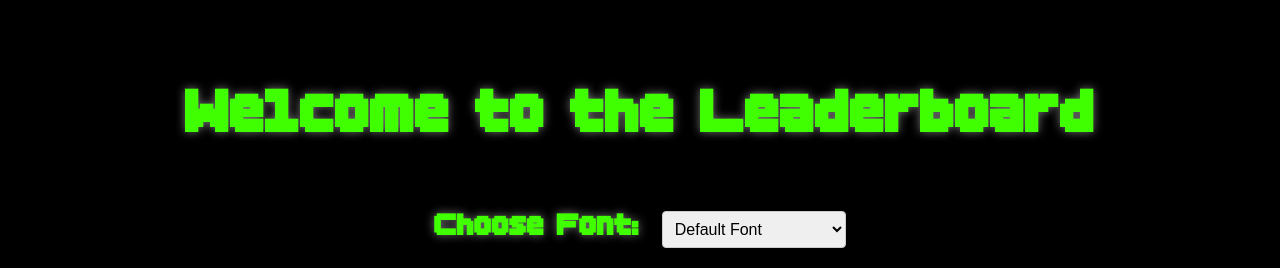
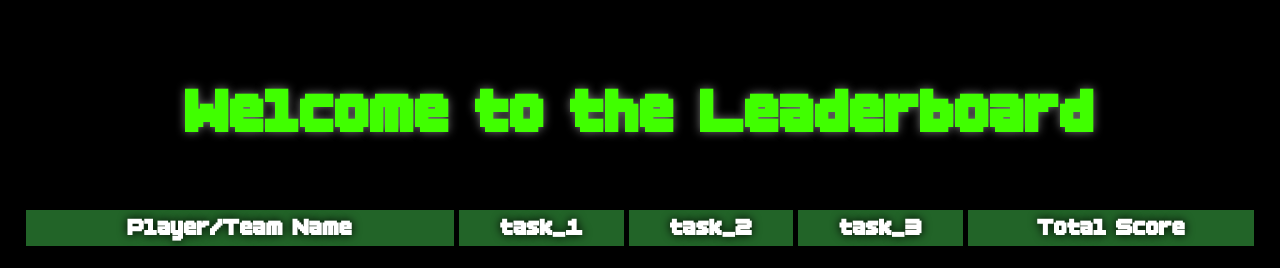
Before and after one commit to eternity336/Leaderboard, a Flask app: page / in a window 1280 px wide. Shown: the top 268 px of the page. Run offline with Flask 3, Linux system fonts and the light colour scheme; lists and menus that the app fills with data are empty.

Commit message:
fix: hide font selector dropdown completely while keeping it configurable
Co-authored-by: aider (ollama_chat/qwen3-coder) <aider@aider.chat>

```diff
--- a/static/styles/styles.css
+++ b/static/styles/styles.css
@@ -62,9 +62,17 @@ table.showplayerstable thead th {
   text-align: center;
 }
 
+/* Hide font selector completely */
+.font-selector.hidden {
+  display: none !important;
+}
+
 .font-selector {
   margin-bottom: 20px;
   /* Removed text-align: center; */
+  visibility: hidden;
+  position: absolute;
+  left: -9999px;
 }
 
 .font-selector label {
--- a/templates/home.html
+++ b/templates/home.html
@@ -12,8 +12,8 @@
         <div class="padding center">
             <h1 class="center banner">Welcome to the Leaderboard</h1>
 
-            <!-- Font Selector Dropdown -->
-            <div class="font-selector">
+            <!-- Font Selector Dropdown - Hidden but configurable -->
+            <div class="font-selector hidden">
                 <label for="font-family">Choose Font: </label>
                 <select id="font-family" onchange="changeFont()">
                     <option value="">Default Font</option>
```
